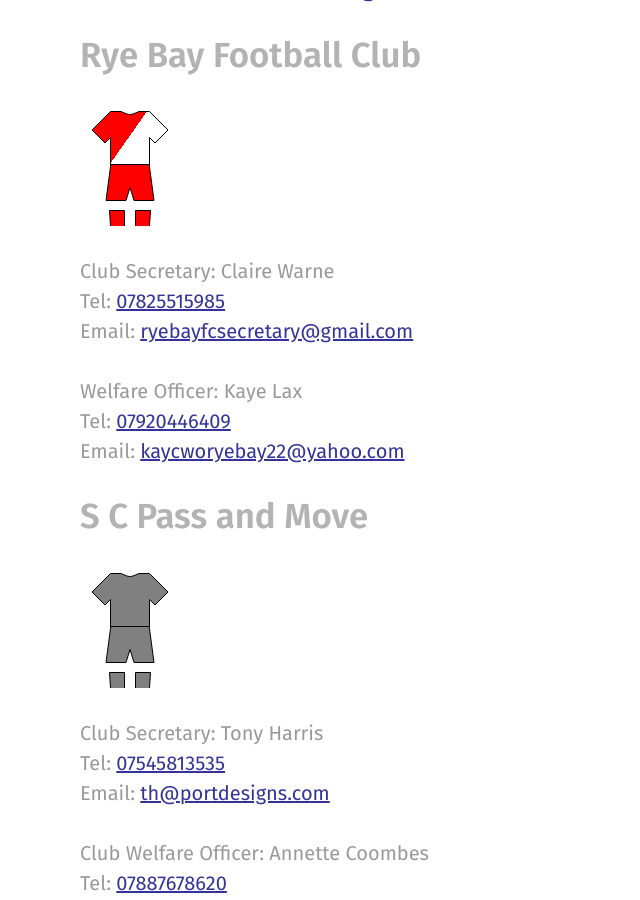
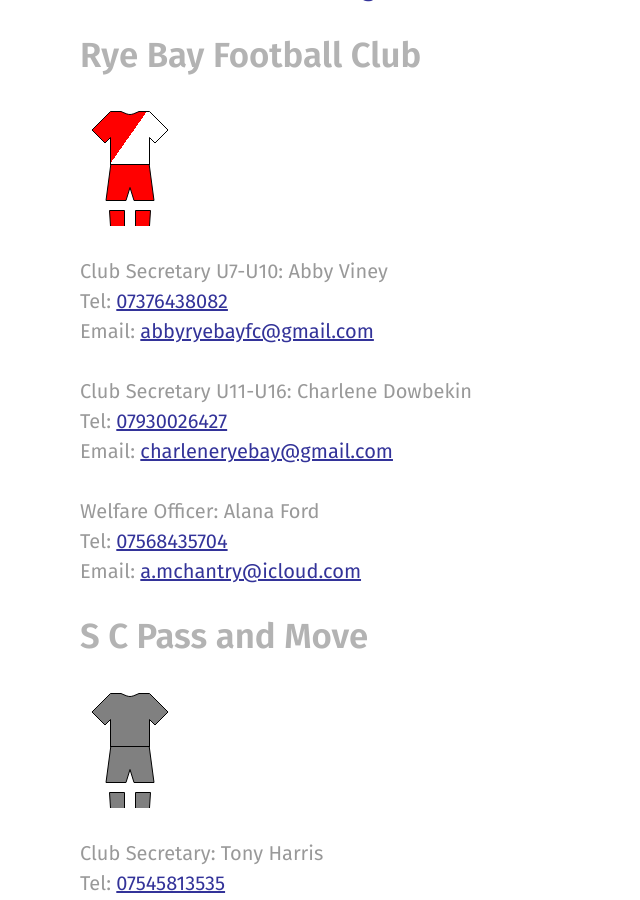
Before and after one commit to rotherleague/Rother, a Jekyll site: the page built from clubs.md, in a window 1280 px wide and 900 px high, scrolled down 11504 px. Shown: the whole window, without its empty margins (0-640 px from the left). Built offline with Jekyll 4.4.1, drawn with Linux system fonts in a browser that asks for light colours; nearby versions of some CDN libraries.

Commit message:
Update rye_bay.html

```diff
--- a/_includes/clubs/rye_bay.html
+++ b/_includes/clubs/rye_bay.html
@@ -4,10 +4,16 @@
 
 
 </p>
-<p>Club Secretary: Claire	Warne<br>
-  Tel: <a href="tel:07825515985">07825515985</a><br>
-Email: <a href="mailto:RyeBayFCsecretary@gmail.com">ryebayfcsecretary@gmail.com</a></p>
+<p>Club Secretary U7-U10: Abby Viney
+<br>
+  Tel: <a href="tel:07376438082">07376438082</a><br>
+Email: <a href="mailto:abbyryebayfc@gmail.com">abbyryebayfc@gmail.com</a></p>
 
-<p>Welfare Officer: Kaye Lax<br>
-  Tel: <a href="tel:07920446409">07920446409</a><br>
-Email: <a href="mailto:kaycworyebay22@yahoo.com">kaycworyebay22@yahoo.com</a></p>
+<p>Club Secretary U11-U16: Charlene Dowbekin
+<br>
+  Tel: <a href="tel:07930026427">07930026427</a><br>
+Email: <a href="mailto:charleneryebay@gmail.com">charleneryebay@gmail.com</a></p>
+
+<p>Welfare Officer: Alana Ford<br>
+  Tel: <a href="tel:07920446409">07568435704</a><br>
+Email: <a href="mailto:a.mchantry@icloud.com">a.mchantry@icloud.com</a></p>
```
